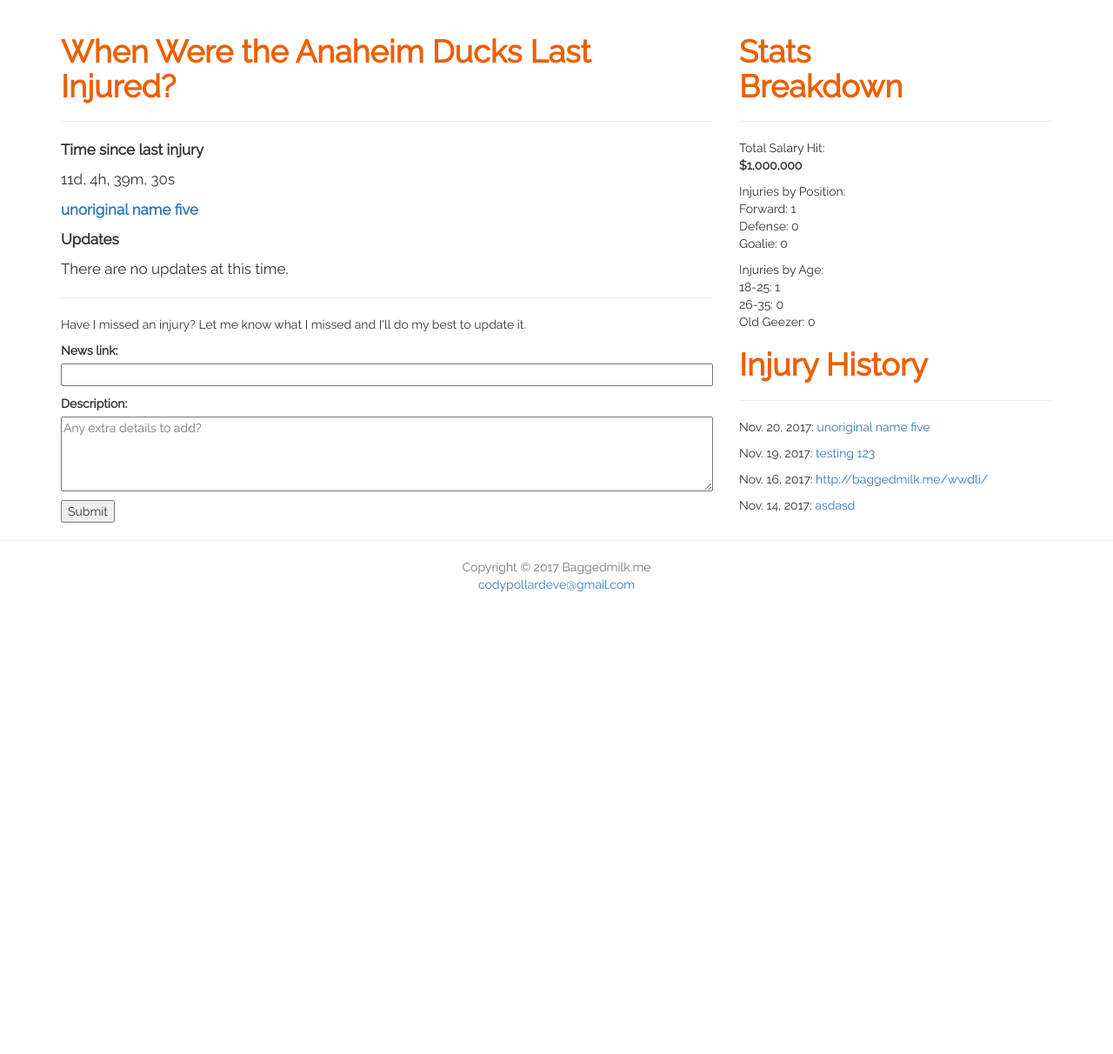
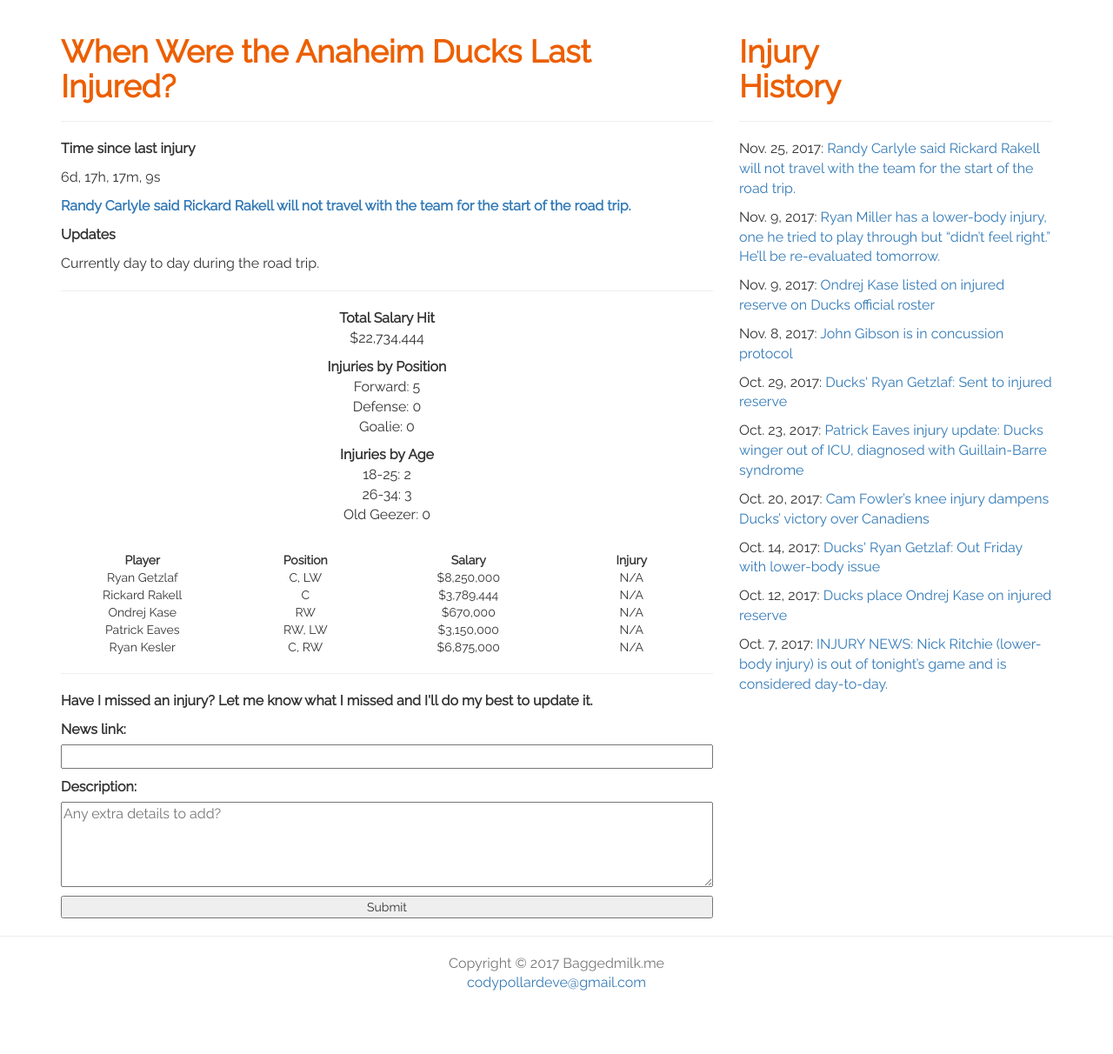
Before and after one commit to CodyPollard/baggedmilk_django, a Django app: page /wwdli/ in a window 1280 px wide. Shown: the part 51-1263 px from the top of the page at 87% size. Before the commit the page ends 732 px from the top, so only its background shows below. Run offline with Django 3.2, Linux system fonts and the light colour scheme; data comes from the database, SQL or seed files in the repository; both versions use the stored data as it was after the commit; some libraries are stand-ins or nearby versions.

Commit message:
Added injury field to player model and various css changes

```diff
--- a/django_project/settings.py
+++ b/django_project/settings.py
@@ -71,7 +71,7 @@
 DATABASES = {
     'default': {
         'ENGINE': 'django.db.backends.sqlite3',
-        'NAME': os.path.join(BASE_DIR, 'db.sqlite3'),
+        'NAME': os.path.join(BASE_DIR, 'test.sqlite3'),
     }
 }
 
--- a/milk/models.py
+++ b/milk/models.py
@@ -27,6 +27,7 @@
     salary = models.IntegerField(default=0)
     age = models.IntegerField(default=0)
     healthy = models.BooleanField(default=False)
+    injury_type = models.CharField(max_length=50, default='N/A')
 
     def __str__(self):
         return self.name
@@ -36,8 +37,8 @@
     # Model Fields
     id = models.AutoField(primary_key=True)
     published = models.BooleanField(default=False)
-    player = models.ForeignKey(DucksPlayer)
-    last_injury = models.DateTimeField(default=datetime.now())
+    player = models.ForeignKey(DucksPlayer, default=1)
+    last_injury = models.DateTimeField(default=datetime.now)
     news_link = models.CharField(default='', max_length=150)
     news_updates = models.TextField(default='There are no updates at this time.')
     description = models.TextField(blank=True)
--- a/milk/static/css/milk.css
+++ b/milk/static/css/milk.css
@@ -39,6 +80,10 @@
     float: right;
     width: 100%;
     margin-bottom: 10px;
+}
+
+input[type="submit"] {
+    width: 100%;
 }
 
 select {
@@ -114,8 +161,8 @@
     color: #EC5F00;
 }
 
-.timer p {
-    font-size: 17px;
+p {
+    font-size: 16px;
 }
 
 #wwdli-nav {
@@ -125,3 +172,16 @@
 #pucks img {
     width: 40px;
 }
+
+.wwdli-table {
+    width: 100%;
+    table-layout: fixed;
+}
+
+.wwdli-table th td{
+    font-size: 16px;
+}
+
+.breakdown {
+    text-align: center;
+}
--- a/milk/templates/milk/wwdli.html
+++ b/milk/templates/milk/wwdli.html
@@ -39,6 +39,7 @@
     </nav>
 <!-- Top Section -->
 <div class="container">
+    <!-- Row one -->
     <div class="row">
         <div class="col-md-8">
             <div class="timer">
@@ -49,10 +50,36 @@
                 <p><a href="{{ latest_injury.news_link }}"><strong>{{ latest_injury.headline }}</strong></a></p>
                 <p><strong>Updates</strong></p>
                 <p>{{ latest_injury.news_updates|safe }}</p>
+            </div>
             <hr>
+            <!-- Stats Breakdown -->
+            <div class="breakdown">
+                <div class="breakdown-left">
+                    <p><b>Total Salary Hit</b> <br/>${{salary_hit|intcomma}}</p>
+                    <p><b>Injuries by Position</b> <br/>Forward: {{positions.0}}<br/>Defense: {{positions.1}}<br/>Goalie: {{positions.2}}</p>
+                    <p><b>Injuries by Age</b><br/>18-25: {{ ages.0 }}<br/>26-34: {{ ages.1 }}<br/>Old Geezer: {{ ages.2 }}</p><br/>
+                    <table class="wwdli-table">
+                        <tr>
+                            <td><b>Player</b></td>
+                            <td><b>Position</b></td>
+                            <td><b>Salary</b></td>
+                            <td><b>Injury</b></td>
+                        </tr>
+                        {% for player in injured_players %}
+                            <tr>
+                                <td>{{player.name}}</td>
+                                <td>{{player.position}}</td>
+                                <td>${{player.salary|intcomma}}</td>
+                                <td>{{player.injury_type}}</td>
+                            </tr>
+                        {% endfor %}
+                    </table>
                 </div>
+            </div>
+            <hr>
+            <!-- Form -->
             <div>
-			  <p>Have I missed an injury? Let me know what I missed and I'll do my best to update it.</p>
+                <p><b>Have I missed an injury? Let me know what I missed and I'll do my best to update it.</b></p>
                 <form method="POST">
                 {% csrf_token %}
                 {{ form.as_p }}
@@ -62,18 +89,14 @@
             </div>
         </div>
         <div class="col-md-4 sidebar">
-	  	<h1 class="wwdli">Stats<br/>Breakdown</h1>
-		  <hr>
-          <p>Total Salary Hit: <br/><strong>${{salary_hit|intcomma}}</strong></p>
-          <p>Injuries by Position: <br/>Forward: {{positions.0}}<br/>Defense: {{positions.1}}<br/>Goalie: {{positions.2}}</p>
-          <p>Injuries by Age:<br/>18-25: {{ ages.0 }}<br/>26-35: {{ ages.1 }}<br/>Old Geezer: {{ ages.2 }}</p>
-          <h1 class="wwdli">Injury History</h1>
+            <h1 class="wwdli">Injury<br/>History</h1>
             <hr>
             {% for injury in injury_list %}
                 <p>{{ injury.last_injury.date }}: <a href="/wwdli/{{ injury.id }}/">{{ injury.headline }}</a></p>
             {% endfor %}
         </div>
     </div>
+    <!-- End row one. -->
 </div>
 	<script>
 		var selected_date = new Date("{{ latest_injury.last_injury.isoformat }}")
--- a/milk/views.py
+++ b/milk/views.py
@@ -24,18 +24,20 @@
     injured_players = DucksPlayer.objects.filter(healthy=False)
     # Get stats for display in template
     salary_hit = 0
-    forward, defense, goalie = 0, 0, 0
+    forward = ['lw', 'c', 'rw']
+    defense = ['ld', 'rd']
+    fwd, de, goalie = 0, 0, 0
     youth, regular, old = 0, 0, 0
     # Loop through players to get stats
     for i in injured_players:
         # Get total salary hit
         salary_hit += i.salary
         # Get positions
-        if i.position == 'forward':
-            forward += 1
-        elif i.position == 'defense':
-            defense += 1
-        elif i.position == 'goalie':
+        if i.position.lower().split(',')[0] in forward:
+            fwd += 1
+        elif i.position.lower().split(',')[0] in defense:
+            de += 1
+        elif i.position.lower() == 'g':
             goalie += 1
         # Get ages
         if i.age <= 25:
@@ -47,9 +49,10 @@
 
     # Lists to use in template
     ages = [youth, regular, old]
-    positions = [forward, defense, goalie]
+    positions = [fwd, de, goalie]
     return render(request, 'milk/wwdli-success.html', {'latest_injury': latest_injury,
                                                        'injury_list': injury_list,
+                                                       'injured_players': injured_players,
                                                        'salary_hit': salary_hit,
                                                        'ages': ages,
                                                        'positions': positions})
@@ -75,18 +78,20 @@
     injured_players = DucksPlayer.objects.filter(healthy=False)
     # Get stats for display in template
     salary_hit = 0
-    forward, defense, goalie = 0, 0, 0
+    forward = ['lw', 'c', 'rw']
+    defense = ['ld', 'rd']
+    fwd, de, goalie = 0, 0, 0
     youth, regular, old = 0, 0, 0
     # Loop through players to get stats
     for i in injured_players:
         # Get total salary hit
         salary_hit += i.salary
         # Get positions
-        if i.position == 'forward':
-            forward += 1
-        elif i.position == 'defense':
-            defense += 1
-        elif i.position == 'goalie':
+        if i.position.lower().split(',')[0] in forward:
+            fwd += 1
+        elif i.position.lower().split(',')[0] in defense:
+            de += 1
+        elif i.position.lower() == 'g':
             goalie += 1
         # Get ages
         if i.age <= 25:
@@ -98,8 +103,7 @@
 
     # Lists to use in template
     ages = [youth, regular, old]
-    positions = [forward, defense, goalie]
-
+    positions = [fwd, de, goalie]
     # Form
     form = InjuryUpdateForm(request.POST or None)
     # If the form is valid, create new injury object with status defaulted to unpublished
@@ -110,6 +114,7 @@
 
     return render(request, 'milk/wwdli.html', {'latest_injury': latest_injury, 'form': form,
                                                'injury_list': injury_list,
+                                               'injured_players': injured_players,
                                                'salary_hit': salary_hit,
                                                'ages': ages,
                                                'positions': positions})
```
Also changed, not shown: other parts of milk/static/css/milk.css (+46 -3 lines), milk/templates/milk/wwdli-injury.html (+16 -9 lines), milk/templates/milk/wwdli-success.html (+26 -9 lines), milk/migrations/0010_auto_20171130_1454.py (added), milk/migrations/0011_auto_20171130_1457.py (added), milk/migrations/0012_auto_20171130_1619.py (added), test.sqlite3 (added). Lines whose indentation alone changed are shown as unchanged.
